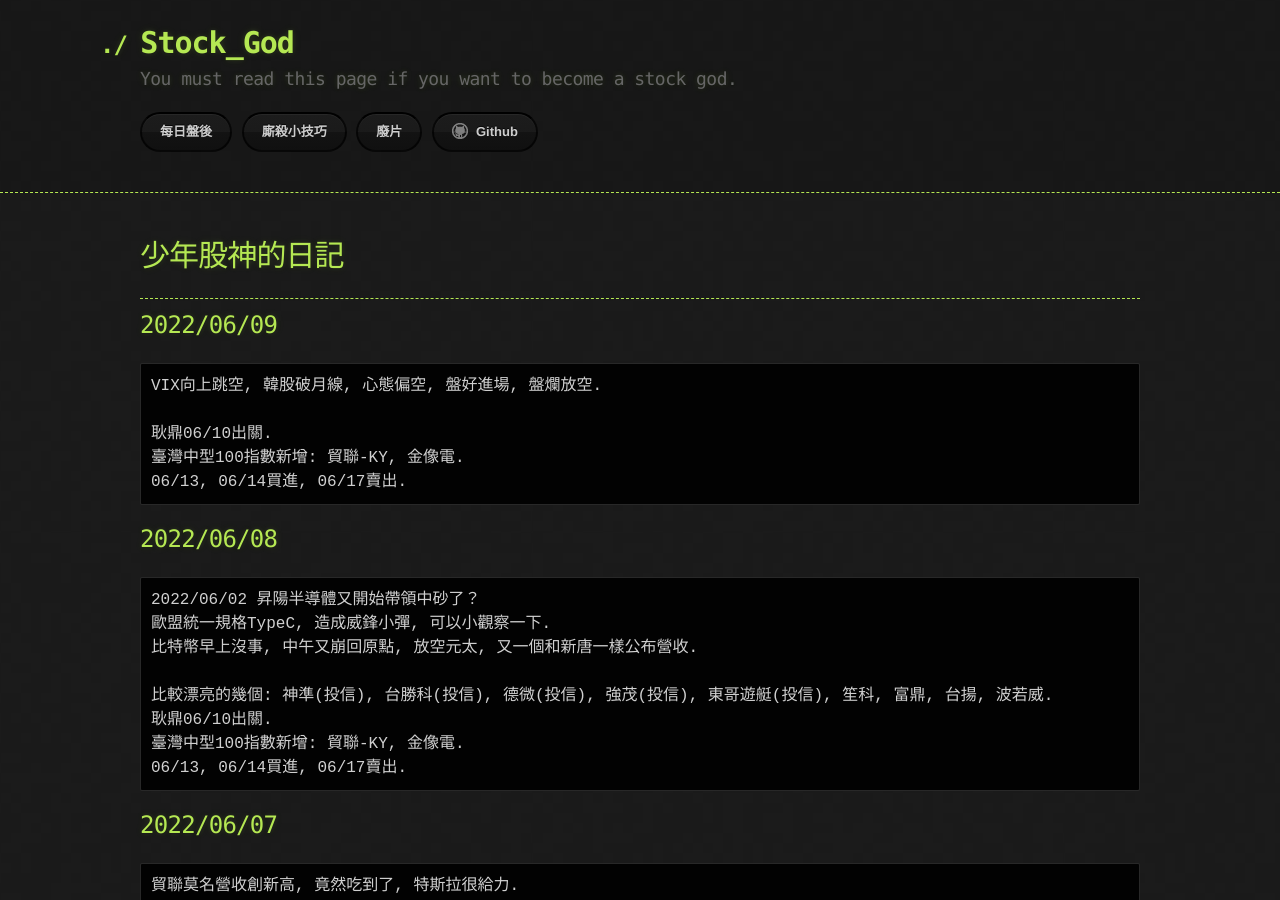
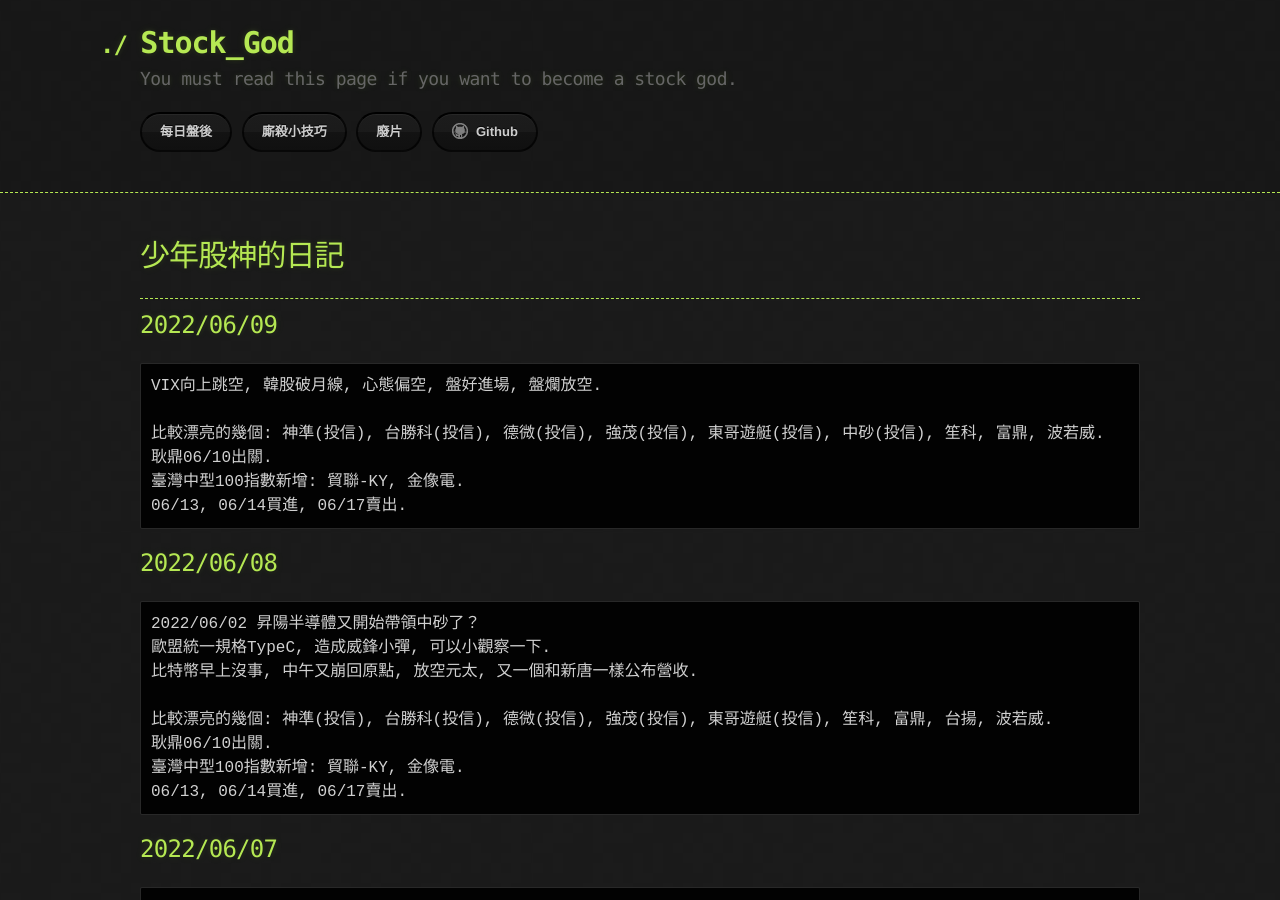
Before and after one commit to lepg5487/Stock_God, a Jekyll site: the page built from index.md, in a window 1280 px wide and 900 px high. Built offline with Jekyll 4.4.1, drawn with Linux system fonts in a browser that asks for light colours; our own code applies the rules of GitHub Pages for plain Markdown files.

Commit message:
Update index.md

````diff
--- a/index.md
+++ b/index.md
@@ -10,6 +10,7 @@
 ```
 VIX向上跳空, 韓股破月線, 心態偏空, 盤好進場, 盤爛放空.
 
+比較漂亮的幾個: 神準(投信), 台勝科(投信), 德微(投信), 強茂(投信), 東哥遊艇(投信), 中砂(投信), 笙科, 富鼎, 波若威.
 耿鼎06/10出關.
 臺灣中型100指數新增: 貿聯-KY, 金像電.
 06/13, 06/14買進, 06/17賣出.
````
